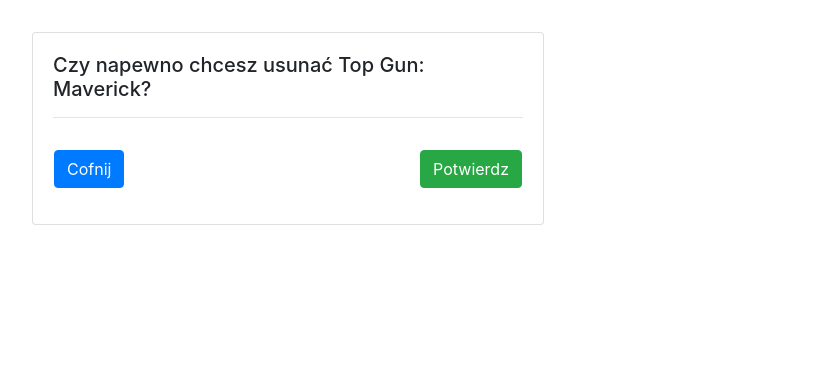
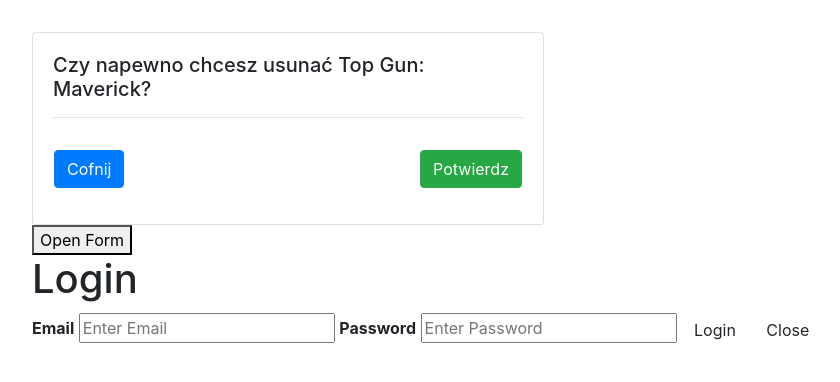
Before and after one commit to Rakiet/django-kino, a Django app: page /filmy/usun-film/4/ in a window 1280 px wide. Shown: the top 382 px of the page, without its empty margins (0-840 px from the left). Run offline with Django 3.2, Linux system fonts and the light colour scheme; a user stored in the database is signed in; data comes from the database, SQL or seed files in the repository; both versions use the stored data as it was after the commit; some libraries are stand-ins or nearby versions.

Commit message:
update view

```diff
--- a/templates/confirmDeleteMovie.html
+++ b/templates/confirmDeleteMovie.html
@@ -17,4 +17,32 @@
             </form>
         </div>
 </div>
+
+
+<button class="open-button" onclick="openForm()">Open Form</button>
+
+<div class="form-popup" id="myForm">
+  <form action="/action_page.php" class="form-container">
+    <h1>Login</h1>
+
+    <label for="email"><b>Email</b></label>
+    <input type="text" placeholder="Enter Email" name="email" required>
+
+    <label for="psw"><b>Password</b></label>
+    <input type="password" placeholder="Enter Password" name="psw" required>
+
+    <button type="submit" class="btn">Login</button>
+    <button type="button" class="btn cancel" onclick="closeForm()">Close</button>
+  </form>
+</div>
+
+<script>
+function openForm() {
+  document.getElementById("myForm").style.display = "block";
+}
+
+function closeForm() {
+  document.getElementById("myForm").style.display = "none";
+}
+</script>
 {% endblock %}
--- a/templates/filmy.html
+++ b/templates/filmy.html
@@ -1,5 +1,5 @@
 {% extends 'main.html' %}
-
+{% load bootstrap %}
 {% block title %} Dostępne Filmy {% endblock %}
 
 {% block site %}
--- a/templates/registration/login.html
+++ b/templates/registration/login.html
@@ -1,19 +1,15 @@
 {% extends 'main.html' %}
 {% load bootstrap %}
-{% block title %} Logowanie {% endblock %}
-
 {% block site %}
-
     <div class="card" style="width: 26rem;">
         <div class="card-body">
             <h5 class="card-title">Zaloguj się</h5>
             <form method="post">
                 {% csrf_token %}
-                {{form|bootstrap}}
+                {{ form|bootstrap }}
                 <button type="submit" class="btn btn-primary">Zaloguj <i class="fa-solid fa-arrow-right-to-bracket"></i> </button>
 
              </form>
         </div>
     </div>
-
 {% endblock %}
```
Also changed, not shown: db.sqlite3, myStatic/style.css (line endings or trailing spaces).
